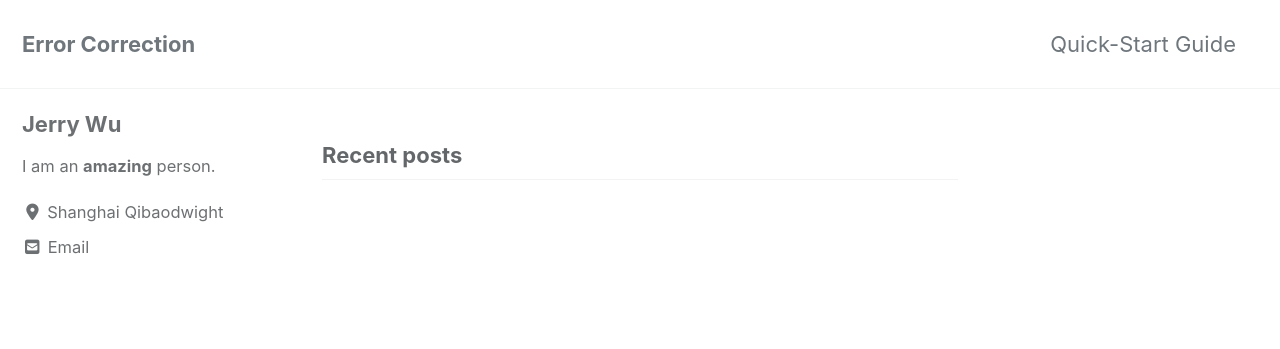
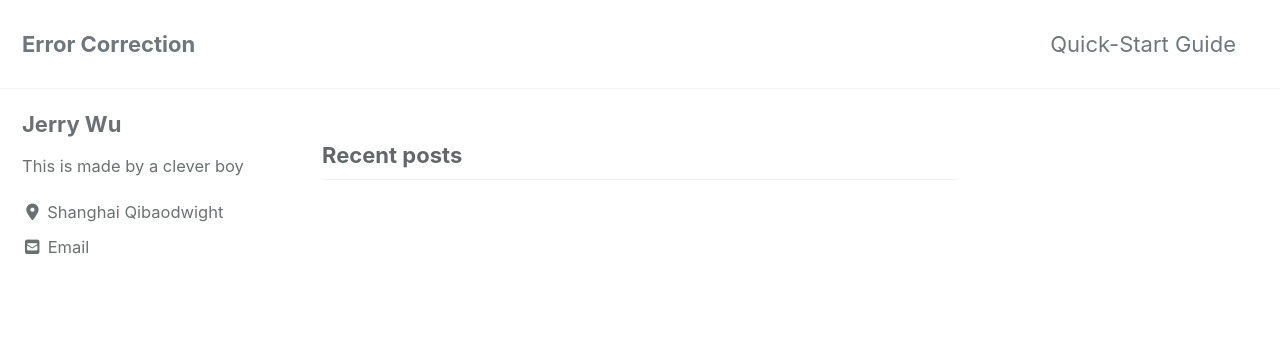
Before and after one commit to thecleverbanana/thecleverbanana.github.io, a Jekyll site: the page built from index.html, in a window 1280 px wide. Shown: the top 349 px of the page. Built offline with Jekyll 4.4.1, drawn with Linux system fonts in a browser that asks for light colours; cached includes are drawn as plain includes; nearby versions of some CDN libraries; the list of posts is cut into pages by our own code.

Commit message:
commit of bio

```diff
--- a/_config.yml
+++ b/_config.yml
@@ -95,7 +95,7 @@ analytics:
 author:
   name             : "Jerry Wu"
   avatar           : # path of avatar image, e.g. "/assets/images/bio-photo.jpg"
-  bio              : "I am an **amazing** person."
+  bio              : "This is made by a clever boy"
   location         : "Shanghai Qibaodwight"
   email            : "ywu_jerry@qibaodwight.org"
   links:
```
